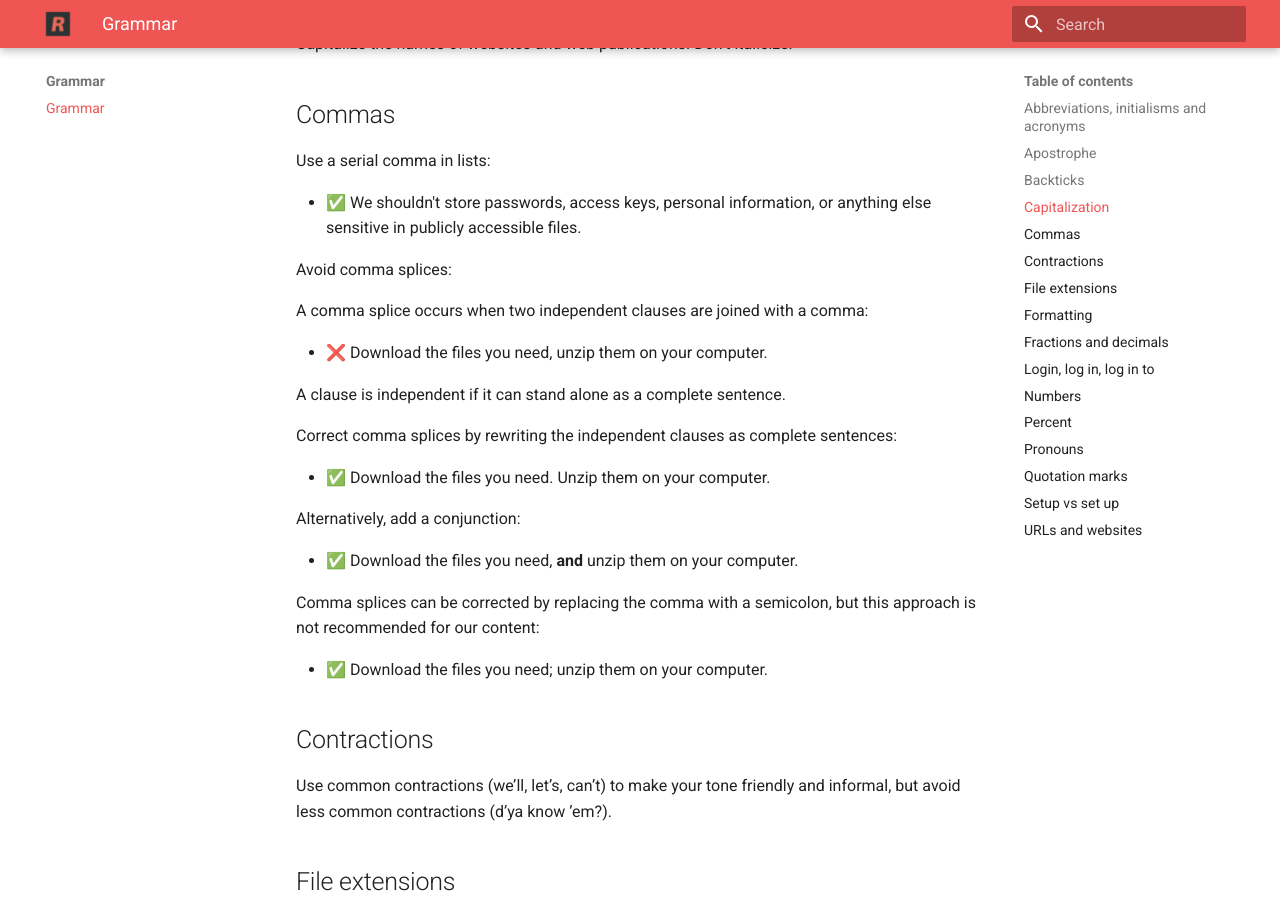
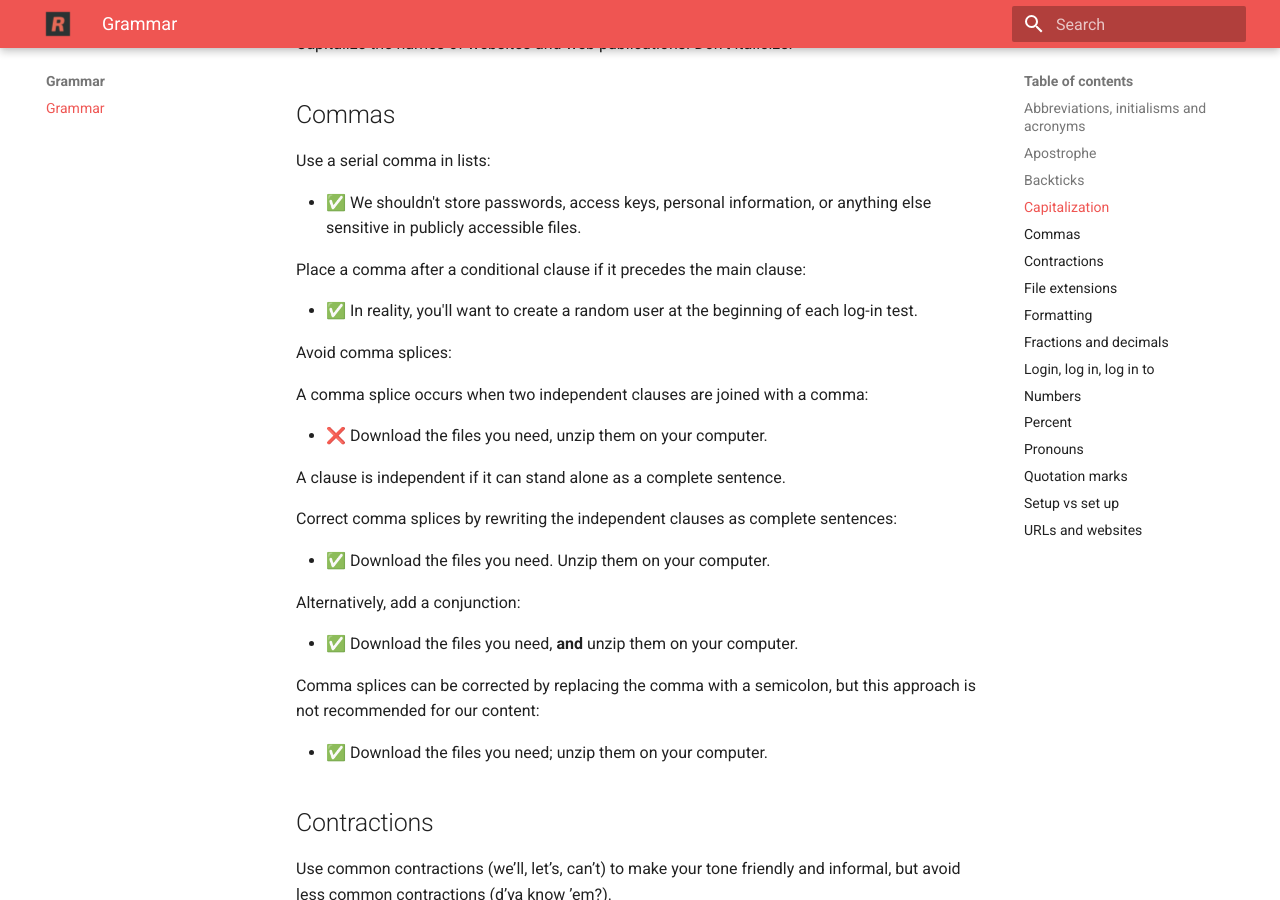
Before and after one commit to ritza-co/styleguide.ritza.co, an MkDocs documentation site: the page built from docs/grammar/grammar.md, in a window 1280 px wide and 900 px high, scrolled down 1744 px. Built offline with MkDocs 1.6.1 and Material for MkDocs 9.7.7, drawn with Linux system fonts in a browser that asks for light colours.

Commit message:
Grammar add comma after conditional

```diff
--- a/docs/grammar/grammar.md
+++ b/docs/grammar/grammar.md
@@ -61,7 +61,11 @@ Capitalize the names of websites and web publications. Don’t italicize.
 
 Use a serial comma in lists:
 
-*  ✅ We shouldn't store passwords, access keys, personal information, or anything else sensitive in publicly accessible files.
+* ✅ We shouldn't store passwords, access keys, personal information, or anything else sensitive in publicly accessible files.
+
+Place a comma after a conditional clause if it precedes the main clause:
+
+* ✅ In reality, you'll want to create a random user at the beginning of each log-in test.
 
 Avoid comma splices:
 
```
